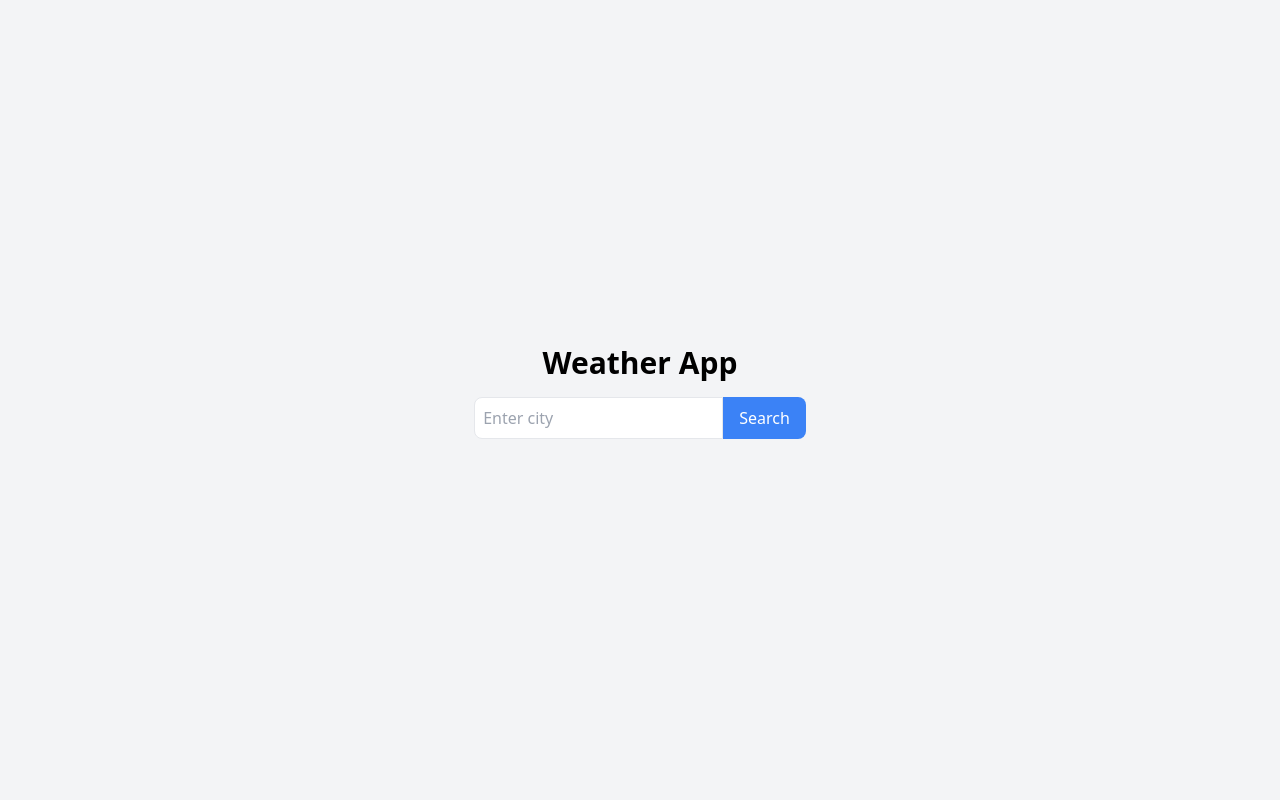
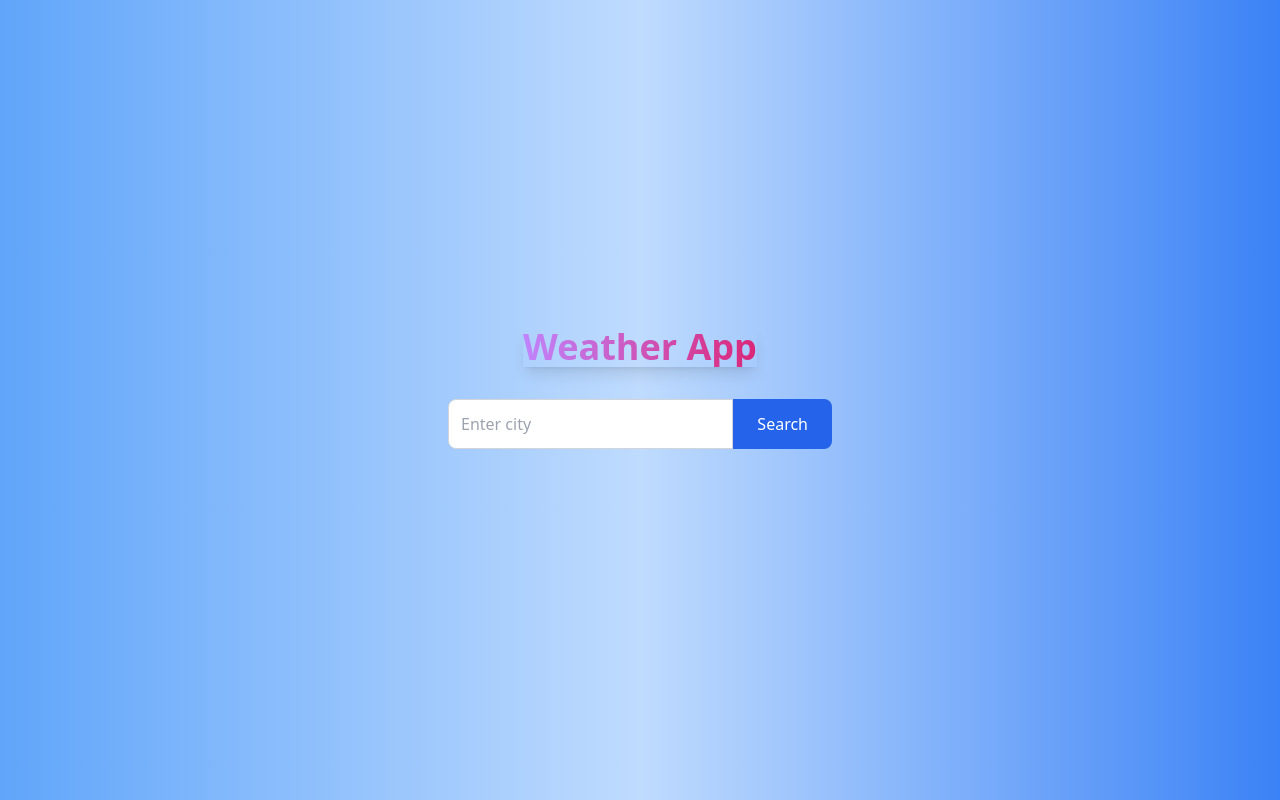
Before and after one commit to SABHYAGUPTA5XR/WeatherApp-NextJS, a Next.js app: page / in a window 1280 px wide. Built offline with nearby package versions, Linux system fonts and the light colour scheme.

Commit message:
better UI

```diff
--- a/app/components/SearchBar.js
+++ b/app/components/SearchBar.js
@@ -1,18 +1,39 @@
+// 'use client';
+
+// export default function SearchBar({ city, setCity, fetchWeather }) {
+//   return (
+//     <div className="flex mb-4">
+//       <input
+//         type="text"
+//         placeholder="Enter city"
+//         value={city}
+//         onChange={(e) => setCity(e.target.value)}
+//         className="border rounded-l-lg p-2"
+//       />
+//       <button
+//         onClick={fetchWeather}
+//         className="bg-blue-500 text-white px-4 py-2 rounded-r-lg hover:bg-blue-600"
+//       >
+//         Search
+//       </button>
+//     </div>
+//   );
+// }
 'use client';
 
 export default function SearchBar({ city, setCity, fetchWeather }) {
   return (
-    <div className="flex mb-4">
+    <div className="flex mb-6 w-96">
       <input
         type="text"
         placeholder="Enter city"
         value={city}
         onChange={(e) => setCity(e.target.value)}
-        className="border rounded-l-lg p-2"
+        className="w-full p-3 border border-gray-300 rounded-l-lg focus:outline-none focus:ring-2 focus:ring-blue-400"
       />
       <button
         onClick={fetchWeather}
-        className="bg-blue-500 text-white px-4 py-2 rounded-r-lg hover:bg-blue-600"
+        className="bg-blue-600 text-white px-6 rounded-r-lg hover:bg-blue-700 transition-all duration-200"
       >
         Search
       </button>
--- a/app/components/WeatherDisplay.js
+++ b/app/components/WeatherDisplay.js
@@ -1,17 +1,37 @@
+// 'use client';
+
+// export default function WeatherDisplay({ weather, error }) {
+//   if (error) {
+//     return <p className="text-red-500">{error}</p>;
+//   }
+
+//   if (weather) {
+//     return (
+//       <div className="text-center bg-white p-4 rounded shadow-md">
+//         <h2 className="text-2xl font-bold">{weather.name}</h2>
+//         <p>{weather.weather[0].description}</p>
+//         <p className="text-lg">🌡 {weather.main.temp}°C</p>
+//         <p>💨 {weather.wind.speed} m/s</p>
+//       </div>
+//     );
+//   }
+
+//   return null; // Return nothing if there's no weather or error
+// }
 'use client';
 
 export default function WeatherDisplay({ weather, error }) {
   if (error) {
-    return <p className="text-red-500">{error}</p>;
+    return <p className="text-red-500 font-semibold">{error}</p>;
   }
 
   if (weather) {
     return (
-      <div className="text-center bg-white p-4 rounded shadow-md">
-        <h2 className="text-2xl font-bold">{weather.name}</h2>
-        <p>{weather.weather[0].description}</p>
-        <p className="text-lg">🌡 {weather.main.temp}°C</p>
-        <p>💨 {weather.wind.speed} m/s</p>
+      <div className="bg-white rounded-lg shadow-lg p-6 w-96 text-center">
+        <h2 className="text-2xl font-bold text-blue-600">{weather.name}</h2>
+        <p className="capitalize text-gray-600 mt-2">{weather.weather[0].description}</p>
+        <p className="text-3xl font-semibold mt-4">🌡 {weather.main.temp}°C</p>
+        <p className="text-gray-500 mt-2">💨 {weather.wind.speed} m/s</p>
       </div>
     );
   }
--- a/app/page.js
+++ b/app/page.js
@@ -1,3 +1,42 @@
+// 'use client';
+
+// import { useState } from 'react';
+// import SearchBar from './components/SearchBar';
+// import WeatherDisplay from './components/WeatherDisplay';
+
+// export default function Page() {
+//   const [city, setCity] = useState('');
+//   const [weather, setWeather] = useState(null);
+//   const [error, setError] = useState('');
+
+//   const fetchWeather = async () => {
+//     setError(''); // Reset error
+//     setWeather(null); // Clear previous results
+//     if (!city) {
+//       setError('Please enter a city name.');
+//       return;
+//     }
+
+//     try {
+//       const response = await fetch(
+//         `https://api.openweathermap.org/data/2.5/weather?q=${city}&units=metric&appid=${process.env.NEXT_PUBLIC_WEATHER_API_KEY}`
+//       );
+//       if (!response.ok) throw new Error('City not found.');
+//       const data = await response.json();
+//       setWeather(data);
+//     } catch (err) {
+//       setError(err.message);
+//     }
+//   };
+
+//   return (
+//     <main className="flex flex-col items-center justify-center h-screen bg-gray-100">
+//       <h1 className="text-3xl font-bold mb-4">Weather App</h1>
+//       <SearchBar city={city} setCity={setCity} fetchWeather={fetchWeather} />
+//       <WeatherDisplay weather={weather} error={error} />
+//     </main>
+//   );
+// }
 'use client';
 
 import { useState } from 'react';
@@ -10,8 +49,8 @@ export default function Page() {
   const [error, setError] = useState('');
 
   const fetchWeather = async () => {
-    setError(''); // Reset error
-    setWeather(null); // Clear previous results
+    setError('');
+    setWeather(null);
     if (!city) {
       setError('Please enter a city name.');
       return;
@@ -30,8 +69,10 @@ export default function Page() {
   };
 
   return (
-    <main className="flex flex-col items-center justify-center h-screen bg-gray-100">
-      <h1 className="text-3xl font-bold mb-4">Weather App</h1>
+    <main className="flex flex-col items-center justify-center h-screen bg-gradient-to-r from-blue-400 via-blue-200 to-blue-500">
+      <h1 className="text-4xl font-extrabold text-transparent bg-clip-text bg-gradient-to-r from-purple-400 to-pink-600 shadow-lg mb-8">
+        Weather App
+      </h1>
       <SearchBar city={city} setCity={setCity} fetchWeather={fetchWeather} />
       <WeatherDisplay weather={weather} error={error} />
     </main>
```
